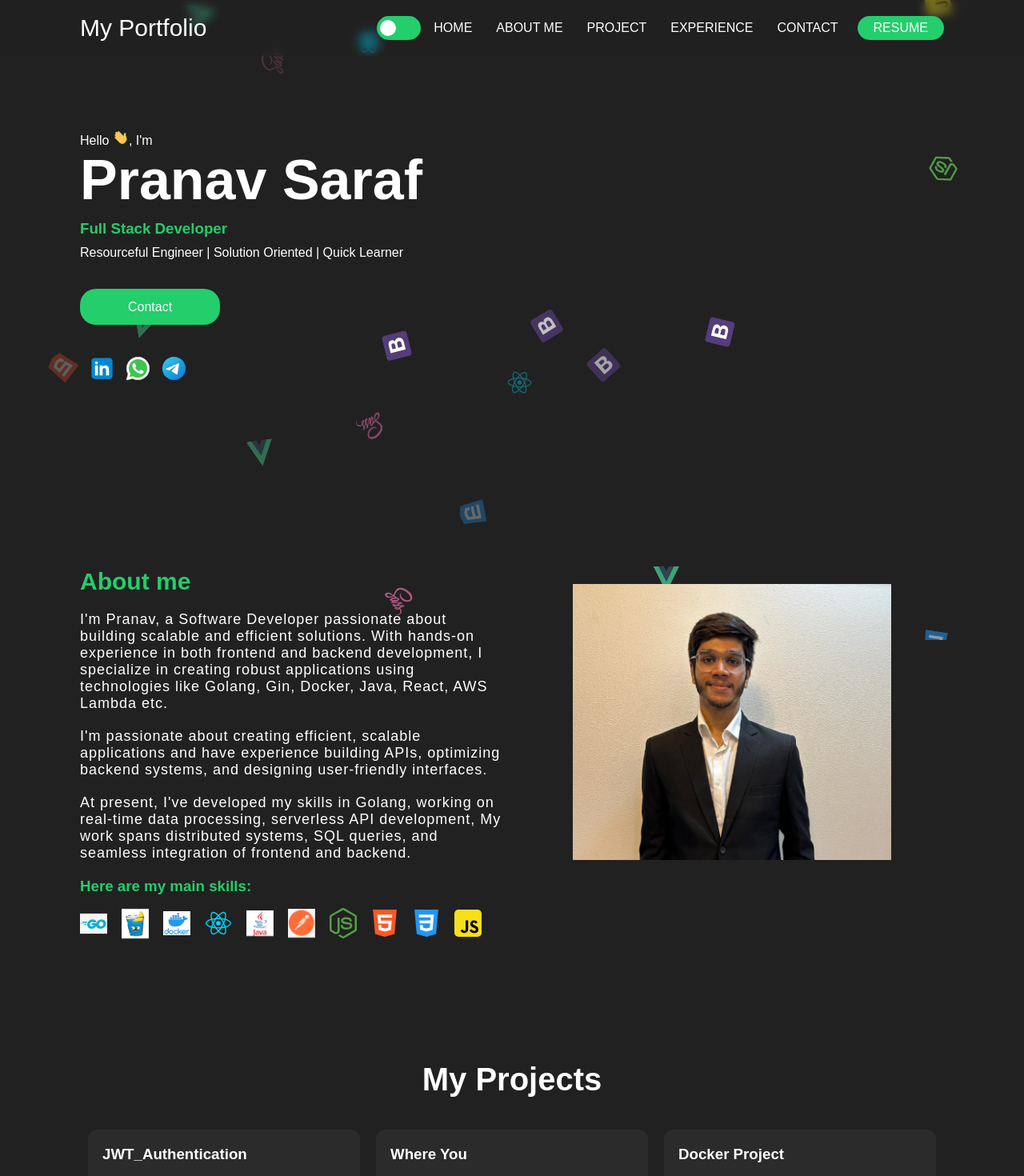
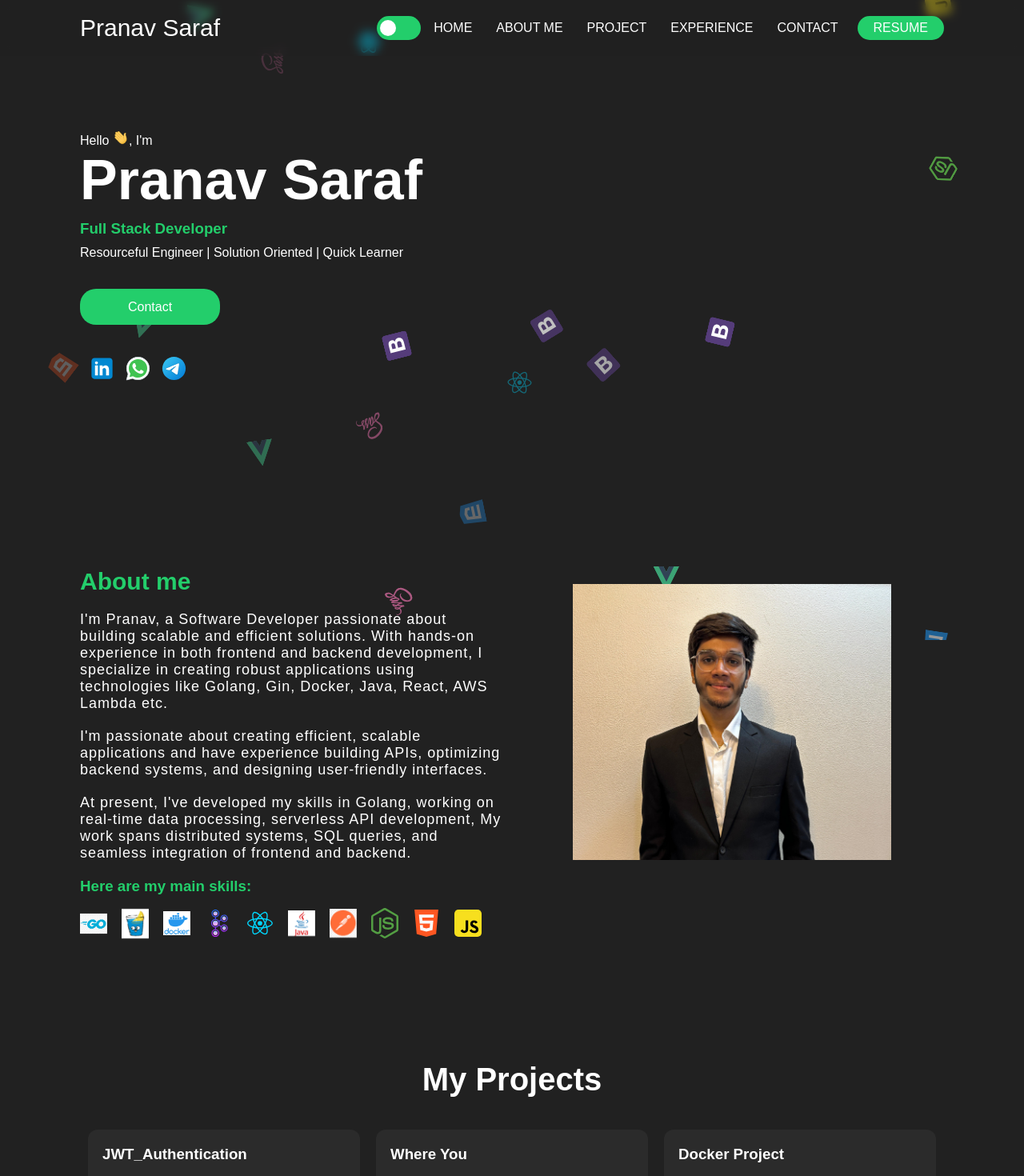
Before and after one commit to pranavsaraf/Portfolio, a React (Create React App) app: page / in a window 1280 px wide. Shown: the top 1470 px of the page at 80% size. Built offline with nearby package versions, Linux system fonts and the light colour scheme.

Commit message:
kafka added as skill

```diff
--- a/src/components/About/About.tsx
+++ b/src/components/About/About.tsx
@@ -1,7 +1,7 @@
 import { Container } from "./styles";
 import PranavSaraf from "../../assets/profile_pic.png";
 import htmlIcon from "../../assets/html-icon.svg";
-import cssIcon from "../../assets/css-icon.svg";
+import kafkaIcon from "../../assets/icons8-apache-kafka.svg";
 import jsIcon from "../../assets/js-icon.svg";
 import nodeIcon from "../../assets/node-icon.svg";
 import reactIcon from "../../assets/react-icon.svg";
@@ -61,6 +61,11 @@ export function About() {
             </ScrollAnimation>
           </div>
           <div className="hability">
+            <ScrollAnimation animateIn="fadeInUp" delay={0.18 * 500}>
+              <img src={kafkaIcon} alt="Kafka" />
+            </ScrollAnimation>
+          </div>
+          <div className="hability">
             <ScrollAnimation animateIn="fadeInUp" delay={0.13 * 500}>
               <img src={reactIcon} alt="React" />
             </ScrollAnimation>
@@ -86,11 +91,6 @@ export function About() {
             </ScrollAnimation>
           </div>
           <div className="hability">
-            <ScrollAnimation animateIn="fadeInUp" delay={0.18 * 500}>
-              <img src={cssIcon} alt="Css" />
-            </ScrollAnimation>
-          </div>
-          <div className="hability">
             <ScrollAnimation animateIn="fadeInUp" delay={0.19 * 500}>
               <img src={jsIcon} alt="JavaScript" />
             </ScrollAnimation>
--- a/src/components/Header/Header.tsx
+++ b/src/components/Header/Header.tsx
@@ -16,7 +16,7 @@ export function Header() {
     <Container className="header-fixed">
       <Router>
         <HashLink smooth to="#home" className="logo">
-          <span>{"My Portfolio"}</span>
+          <span>{"Pranav Saraf"}</span>
         </HashLink>
         <input
           onChange={toggleTheme}
```
Also changed, not shown: src/assets/icons8-apache-kafka.svg (added), src/assets/kafka-svgrepo-com.svg (added).
